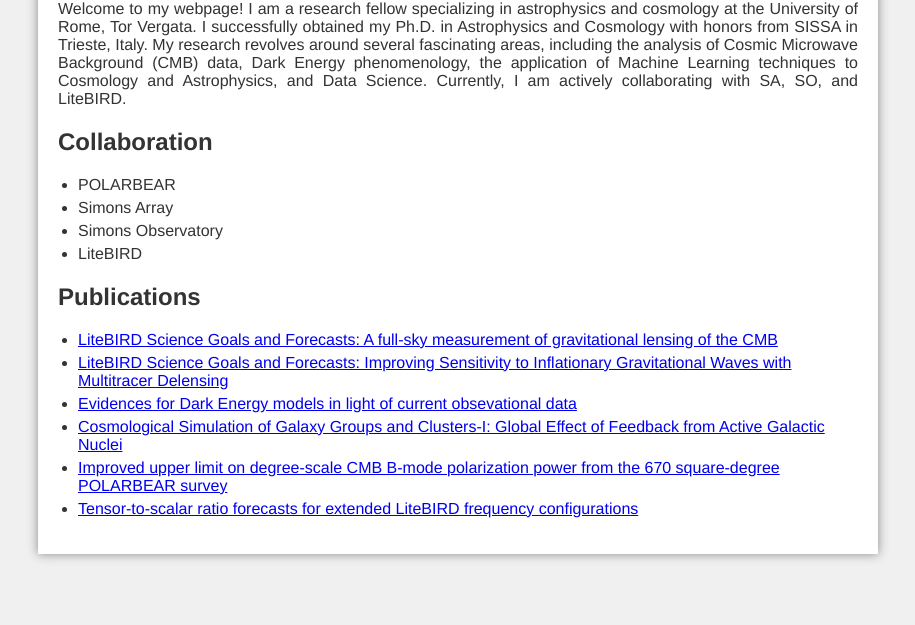
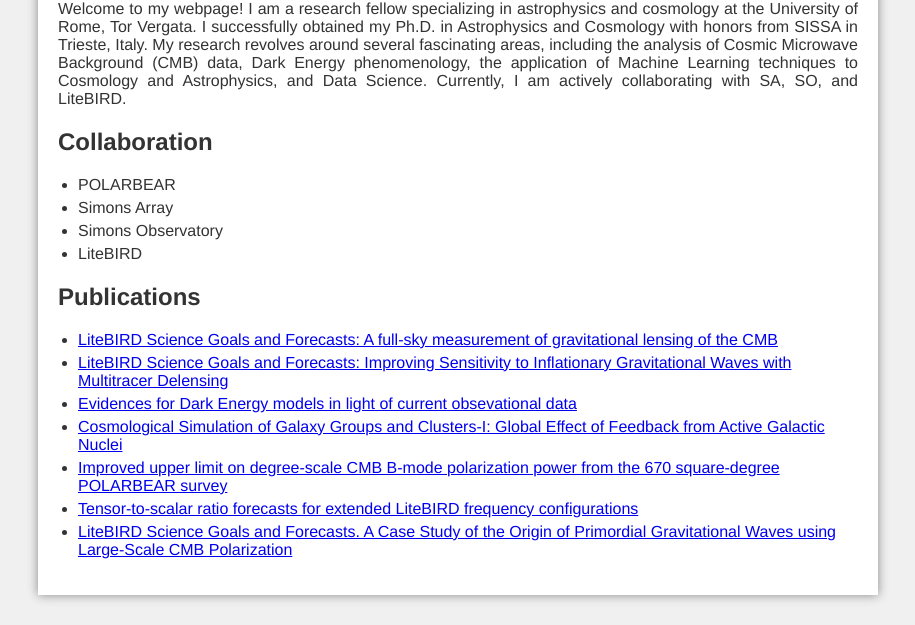
Before and after one commit to antolonappan/antolonappan.github.io, a plain HTML site: page index.html in a window 1280 px wide. Shown: the part 369-994 px from the top of the page, without its empty margins (182-1097 px from the left). Before the commit the page ends 953 px from the top, so only its background shows below. Drawn offline with nearby package versions, Linux system fonts and the light colour scheme; some icons are missing.

Commit message:
Update index.html

```diff
--- a/index.html
+++ b/index.html
@@ -59,6 +59,7 @@
         <li> <a href="https://iopscience.iop.org/article/10.3847/1538-4357/ab5b96" target="_blank">  Cosmological Simulation of Galaxy Groups and Clusters-I: Global Effect of Feedback from Active Galactic Nuclei </a></li>
         <li> <a href="https://iopscience.iop.org/article/10.3847/1538-4357/ac6809/pdf" target="_blank">  Improved upper limit on degree-scale CMB B-mode polarization power from the 670 square-degree POLARBEAR survey </a></li>
         <li> <a href="https://arxiv.org/abs/2302.05228" target="_blank">  Tensor-to-scalar ratio forecasts for extended LiteBIRD frequency configurations </a></li>
+        <li> <a href="https://arxiv.org/abs/2312.00717" target="_blank"> LiteBIRD Science Goals and Forecasts. A Case Study of the Origin of Primordial Gravitational Waves using Large-Scale CMB Polarization</a></li>
       </ul>
     </div>
   </div>
```
